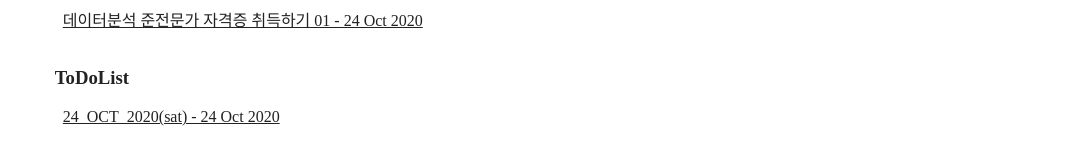
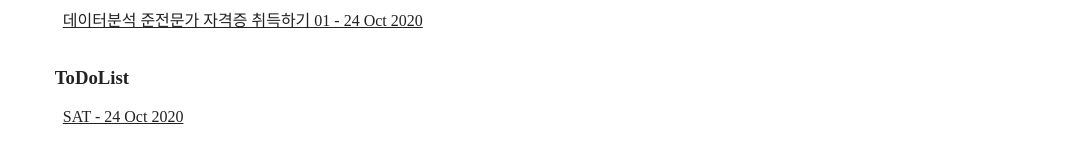
Before and after one commit to hogoood/hogoood.github.io, a Jekyll site: the page built from categories.md, in a window 1280 px wide. Shown: the part 997-1146 px from the top of the page, without its empty margins (206-1280 px from the left). Built offline with Jekyll 4.4.1, drawn with Linux system fonts in a browser that asks for light colours.

Commit message:
Change the name of title

```diff
--- a/_posts/2020-10-24-sat.md
+++ b/_posts/2020-10-24-sat.md
@@ -1,7 +1,7 @@
 ---
 layout: post
 comments: true
-title : 24_OCT_2020(sat)
+title : SAT
 categories: [ToDoList]
 ---
 
```
